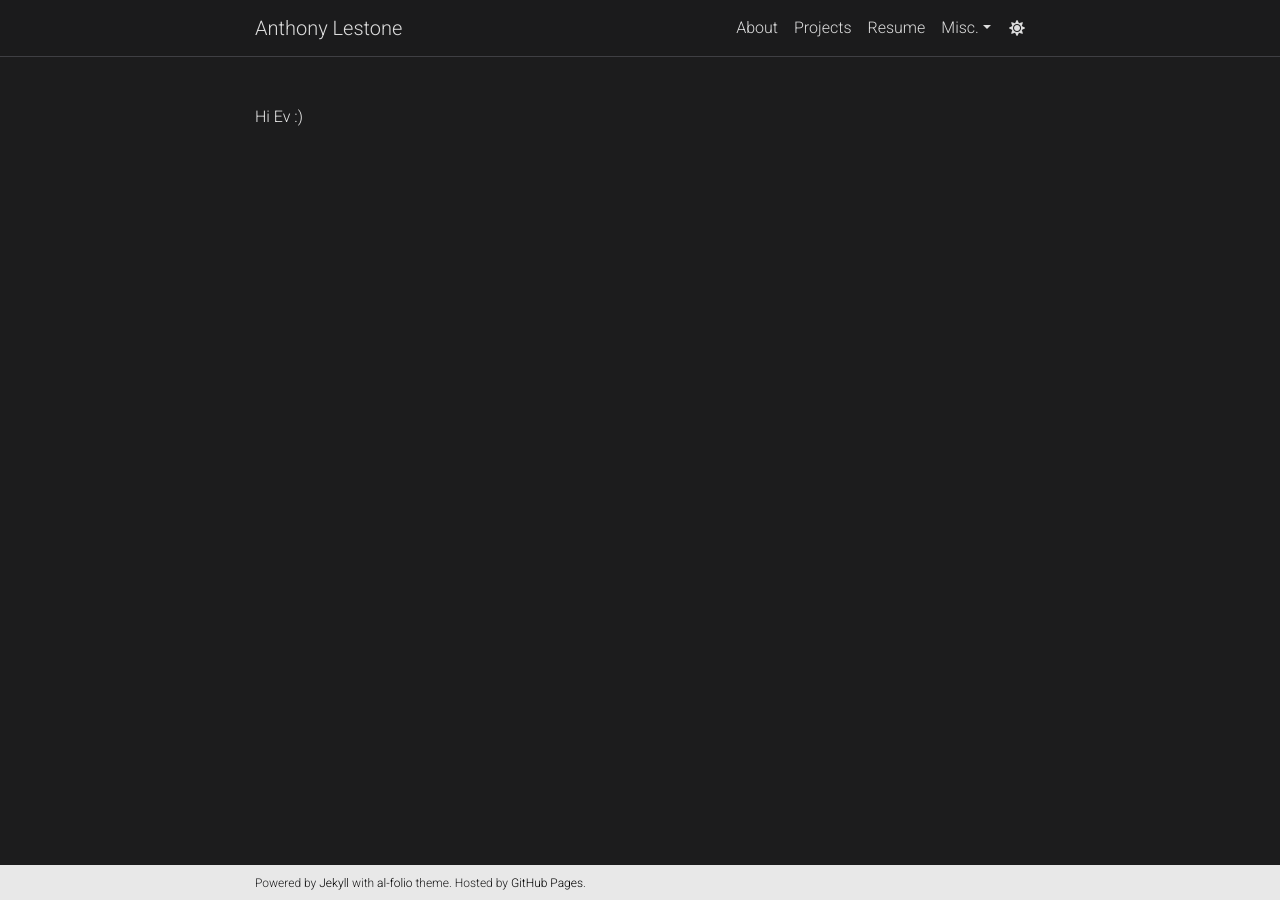
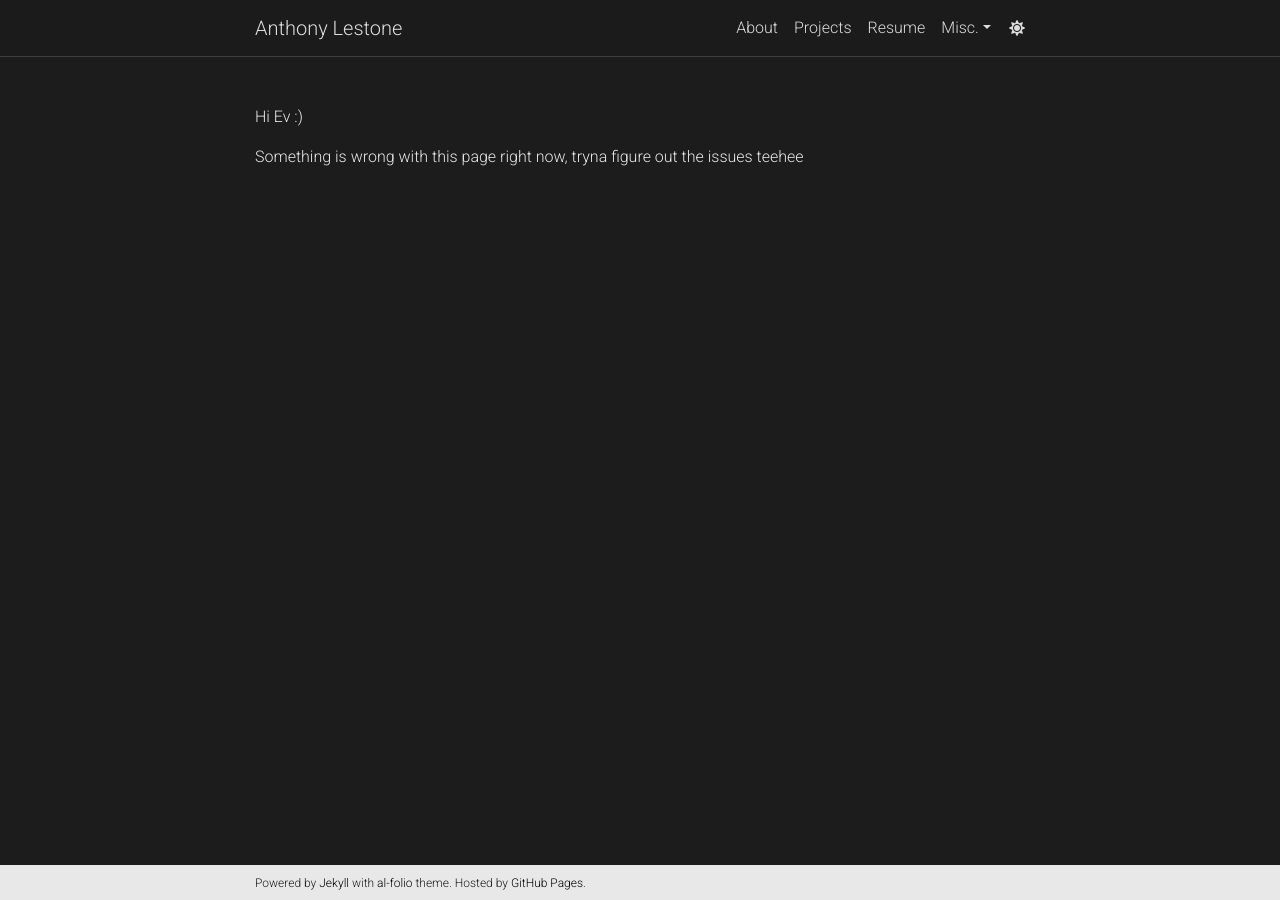
Before and after one commit to anthonylestone/anthonylestone.github.io, a Jekyll site: the page built from _pages/test.md, in a window 1280 px wide. Built offline with Jekyll 4.4.1, drawn with Linux system fonts in a browser that asks for light colours; comment, search, counter and statistics services are not loaded; a style sheet for code colours, icons or effects is not loaded.

Commit message:
test commit

```diff
--- a/_pages/test.md
+++ b/_pages/test.md
@@ -6,3 +6,5 @@ permalink: /test/
 ---
 
 Hi Ev :)
+
+Something is wrong with this page right now, tryna figure out the issues teehee
```
